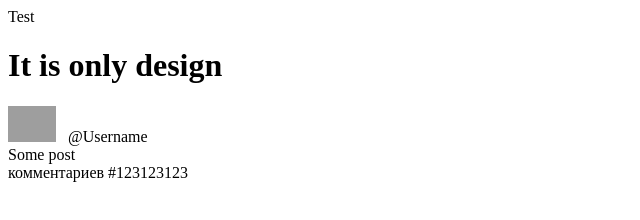
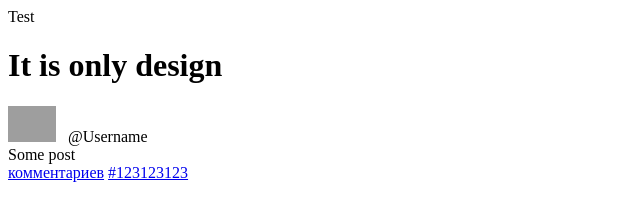
Before and after one commit to UndeRus/jugretop-om, a plain HTML site: page resources/public/template.html in a window 1280 px wide. Shown: the whole page, without its empty margins (0-640 px from the left). Drawn offline with Linux system fonts and the light colour scheme; grey boxes are pictures that could not be loaded.

Commit message:
Added urls

```diff
--- a/resources/public/template.html
+++ b/resources/public/template.html
@@ -19,8 +19,8 @@
               </div>
               <div class="panel-body post-text">Some post</div>
               <div class="panel-footer clearfix">
-                  <span><span class="post-replies"></span> комментариев</span>
-                  <span class="pull-right post-mid">#123123123</span>
+                  <span><a href="#" class="post-url"><span class="post-replies"></span> комментариев</a></span>
+                  <span class="pull-right"><a href="#" class="post-mid" target="_blank">#123123123</a></span>
               </div>
           </div>
       </div>
```
Also changed, not shown: 2 other files.
